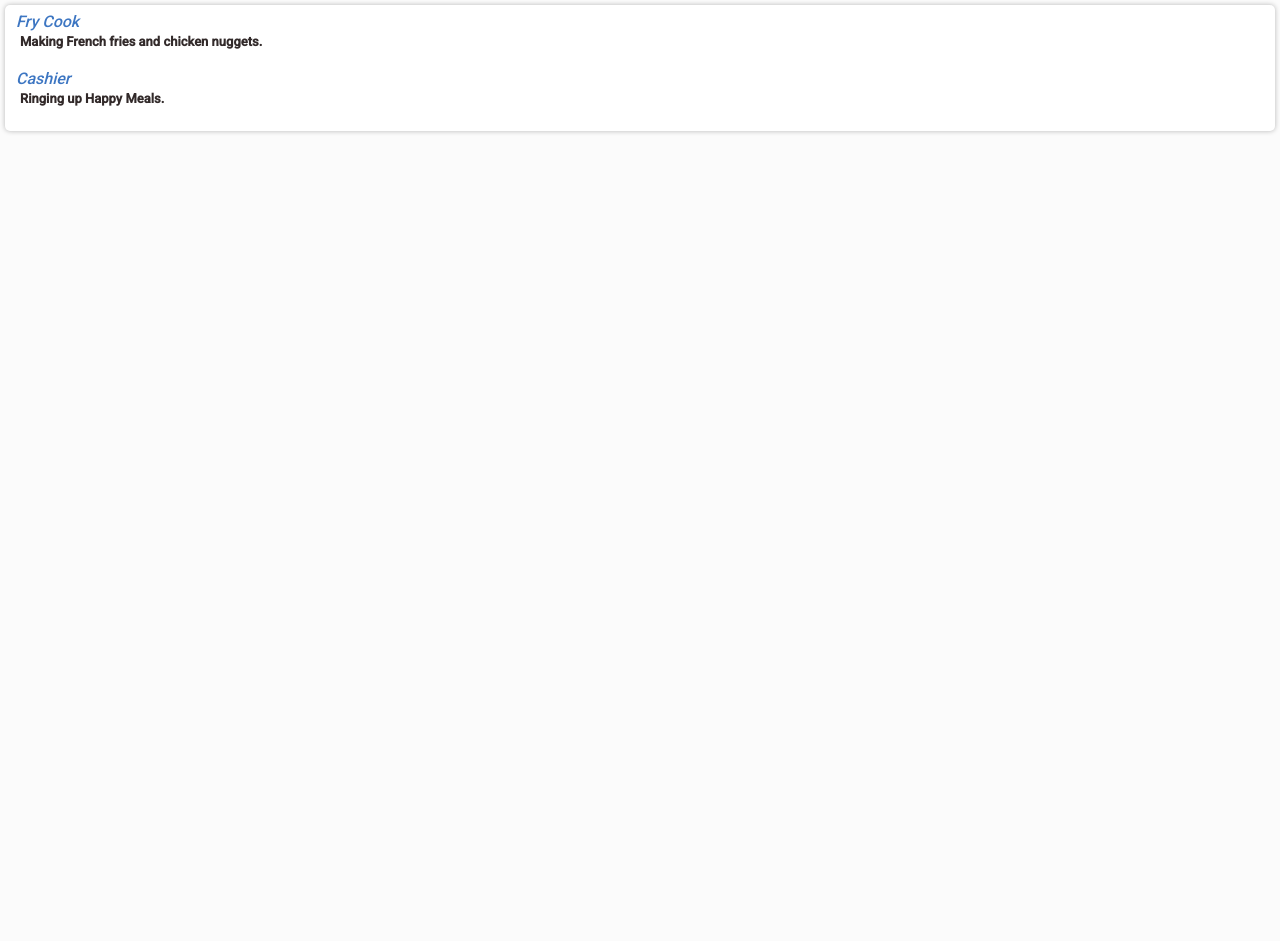
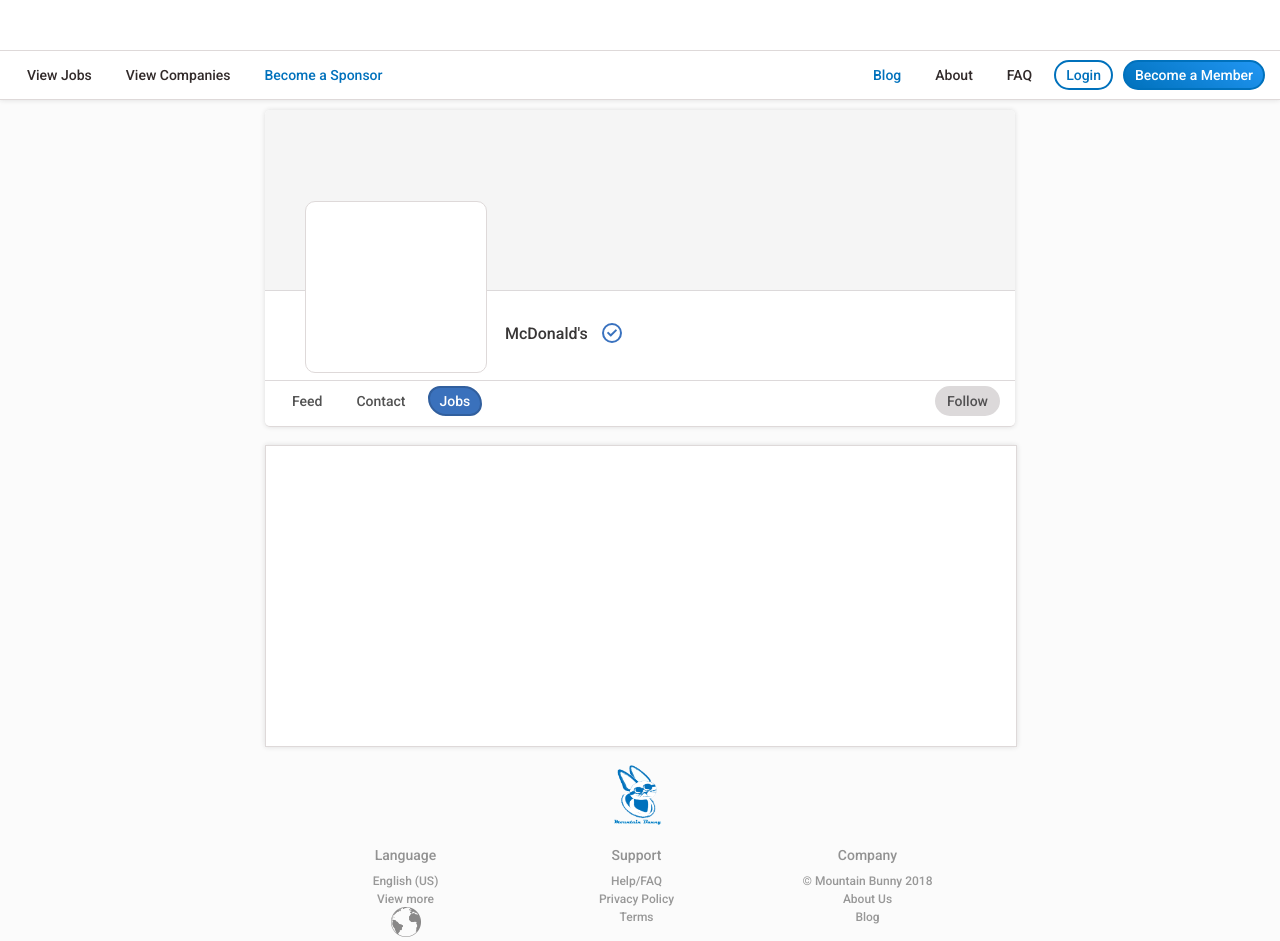
Before and after one commit to Baxter-FIndAJob/Find-A-Job, a PHP site: page /employer.php?e=1 in a window 1280 px wide. Before the commit the page ends 133 px from the top, so only its background shows below. Run offline with PHP 8.4, Linux system fonts and the light colour scheme; data comes from the database, SQL or seed files in the repository; data that the repository does not hold is empty; some libraries are stand-ins or nearby versions.

Commit message:
updates + employer page
i magically made it work, use actual db instead of plain design

```diff
--- /dev/null
+++ b/emp.css
@@ -0,0 +1,306 @@
+html, body{
+    margin: 0;
+    padding: 0;
+    background: #fbfbfb;
+    min-height: 100%;
+}
+
+.header{
+    width: 100%;
+    display: inline-block;
+    background: #ffffff;
+    border-bottom: 1px solid #ded9d9;
+    box-shadow: 0px 0px 5px #dcdcdc;
+    position: fixed;
+    z-index: 1;
+}
+
+.header .search{
+   display: inline-block;
+   width: 100%;
+   height: 50px;
+   border-bottom: 1px solid #ded9d9;
+}
+
+.header .text .left{
+    display: inline-block;
+    float: left;
+    margin: 0px 10px;
+}
+
+.header .text{
+    display: inline-block;
+    width: 100%;
+}
+
+.header .text .left a.textContent{
+    padding: 5px 10px;
+    margin: 5px;
+    font-family: 'Roboto';
+    color: #312a2a;
+    font-weight: 401;
+    font-size: 14px;
+    display: block;
+    float: left;
+    border: 2px solid #fff;
+    cursor: pointer;
+    text-decoration: none;
+    outline: none;
+}
+
+.header .text .left a.sponsorship{
+    color: #0071BC;
+}
+
+.header .text .right{
+    display: inline-block;
+    float: right;
+    margin: 0px 10px;
+}
+
+.header .text .right a.textContent{
+    padding: 5px 10px;
+    margin: 5px;
+    font-family: 'Roboto';
+    font-weight: 401;
+    font-size: 14px;
+    color: #312a2a;
+    display: block;
+    float: left;
+    border: 2px solid #fff;
+    cursor: pointer;
+    text-decoration: none;
+    transition: all .25s;
+}
+
+.header .text .right a.blog{
+    color: #0071BC;
+}
+
+.header .text .right a.login{
+    background: none;
+    border: 2px solid #0071BC;
+    color: #0071BC;
+    border-radius: 15px;
+}
+
+.header .text .right a.signup{
+    background: #ff6d3f;
+    border: 2px solid #0071BC;
+    color: #ffffff;
+    border-radius: 15px;
+    background: -webkit-linear-gradient(600deg, #2196F3, #0071BC);
+    background: -moz-linear-gradient(600deg, #2196F3, #0071BC);
+    background: -ms-linear-gradient(600deg, #2196F3, #0071BC);
+    background: -o-linear-gradient(600deg, #2196F3, #0071BC);
+}
+
+.header .text .right a.signup:hover{
+    color: #ffffff;
+}
+
+.page_holder{
+    width: 750px;
+    margin: auto;
+    padding-top: 110px;
+}
+
+.page_holder .user_container{
+    width: 100%;
+    padding-bottom: 120px;
+    background: #ffffff;
+    border-bottom: 1px solid #ded9d9;
+    box-shadow: 0px 0px 5px #dcdcdc;
+    border-radius: 5px;
+    display: inline-block;
+}
+
+.page_holder .user_container .background_container{
+	width: 100%;
+    height: 180px;
+    margin: 0 auto;
+    background: #f5f5f5;
+    border-radius: 5px 5px 0px 0px;
+    border-bottom: 1px solid #dcd9da;
+}
+
+.page_holder .user_container .profile_container{
+    width: 180px;
+    height: 170px;
+    background: white;
+    border: 1px solid #ded9d9;
+    border-radius: 10px;
+    margin: -90px 40px;
+}
+
+.page_holder .user_container .name_container{
+	padding: 0px;
+    margin: 0px;
+    display: inline-block;
+    position: relative;
+    left: 240px;
+    top: 37px;
+    max-width: 60%;
+}
+
+.page_holder .user_container .name_container b{
+	font-family: 'Roboto';
+    font-weight: 450;
+    font-size: 16px;
+    color: #383636;
+}
+
+.page_holder .user_container .rank_container{
+    padding: 0px;
+    margin: 0px;
+    display: inline-block;
+    position: relative;
+    left: 250px;
+    top: 40px;
+    max-width: 60%;
+}
+
+.page_holder .user_container .rank_container svg{
+    font-size: 10px;
+    color: #3a72bd;
+    border: 2px solid #3a72bf;
+    border-radius: 15px;
+    padding: 3px 3px;
+}
+
+.page_holder .user_container .description_container{
+    padding: 5px;
+    margin: 0px;
+    display: inline-block;
+    position: relative;
+    left: 150px;
+    top: 66px;
+    max-width: 60%;
+}
+
+.page_holder .user_container .description_container b{
+	font-family: 'Roboto';
+    font-weight: 450;
+    font-size: 14px;
+    color: #525252;
+}
+
+.page_holder .bottom_header{
+	display:  inline-block;
+	width:  100%;
+	padding-bottom: 20px;
+	border-top: 1px solid #ddd9da;
+	margin-top: -50px;
+}
+
+.page_holder .bottom_header div.left{
+	display: inline-block;
+    float: left;
+    margin: 0px 10px;
+}
+
+.page_holder .bottom_header div.left a{
+	padding: 5px 10px;
+	margin: 5px;
+	font-family: 'Roboto';
+	color: #525252;
+	font-weight: 401;
+	font-size: 14px;
+	display: block;
+	float: left;
+	border: 2px solid #fff;
+	cursor: pointer;
+	text-decoration: none;
+	outline: none;
+}
+
+.page_holder .bottom_header div.left a.active{
+    color: #ffffff;
+    background: #3a71bc;
+    border: 2px solid #315f9e;
+    border-radius: 20px 30px 20px 30px;
+}
+
+.page_holder .bottom_header div.right{
+	display: inline-block;
+    float: right;
+    margin: 0px 10px;
+}
+
+.page_holder .bottom_header div.right a{
+	padding: 5px 10px;
+	margin: 5px;
+	font-family: 'Roboto';
+	color: #525252;
+	font-weight: 401;
+	font-size: 14px;
+	display: block;
+	float: left;
+	border: 2px solid #fff;
+	cursor: pointer;
+	text-decoration: none;
+	outline: none;
+}
+
+.page_holder .bottom_header div.right a.follow{
+    border: 2px solid #dcd9da;
+    background: #dcd9da;
+    color: #525152;
+    border-radius: 15px;
+}
+
+
+.page_holder .jobs_container{
+    width: 100%;
+    height: 300px;
+    background: #ffffff;
+    border: 1px solid #ded9d9;
+    box-shadow: 0px 0px 5px #dcdcdc;
+}
+
+
+/** Footer **/
+.footer_menu{
+    width: 700px;
+    margin: 0 auto;
+    text-align: center;
+}
+
+.footer_menu .company_logo{
+    height: 60px;
+    user-select: none;
+}
+
+.footer_menu div.footer_column{
+    text-align: center;
+    float: left;
+    width: 33%;
+}
+
+.footer_menu div.footer_column .selection_name{
+    width: 100%;
+}
+
+.footer_menu div.footer_column div h4{
+    text-decoration: none;
+    color: #929292;
+    font-family: Roboto;
+    font-size: 14px;
+    font-weight: 500;
+    padding: 0;
+    margin: 0 0 8px;
+}
+
+.footer_menu div.footer_column  div a{
+    text-decoration: none;
+    font-family: "Roboto";
+    font-size: 12px;
+    font-weight: 480;
+    margin: 0;
+    padding: 0;
+    color: #989898;
+}
+
+.footer_menu div.footer_column img.language_globe{
+    width: 30px;
+}
--- a/employer.php
+++ b/employer.php
@@ -1,50 +1,137 @@
 <?php
+	// load employer data
+	require('employer_data.php');
+?>
 
-
-	// load our library of functions
-	require('db_simple.php');
-
-
-	// LOOK UP INFORMATION FOR A PARTICULAR EMPLOYER
-
-	if(!isset($_GET['e'])) {
-		echo "Please specify a particular employer.";
-	}
-
-	$employerId = $_GET['e'];
-
-	// fetch employer
-	$sql = 'SELECT * FROM employers WHERE employerId = ' . $employerId;
-	$employer = get_list($sql)[0];
-
-
-	// fetch jobs
-	$sql = 'SELECT * FROM jobs  WHERE employerId = ' . $employerId;
-	$jobs = get_list($sql);
-
-
-?>
 
 <!DOCTYPE html>
 	<html lang="en">
 	<head>
 		<meta charset="UTF-8">
 		<title>Document</title>
-		<link href="websitedesign.css?v=<?php echo time();?>" type="text/css" rel="stylesheet">
+		<link href="/findajob/emp.css?v=<?php echo time();?>" type="text/css" rel="stylesheet">
 		<link href="https://fonts.googleapis.com/css?family=Roboto:400,300,500,100" rel="stylesheet">
+		<script defer src="https://use.fontawesome.com/releases/v5.0.6/js/all.js"></script>
 	</head>
 	<body>
-		<div class="job_holder">
-		<?php
-			foreach($jobs as $j){
-				echo
-					'	<div>
-						<a class="job_title" href="?j=' . $j -> jobId . '" style="font-style: italic">' . $j -> jobTitle . '</a><br />
-						<div class="job_description" style="font-weight: bold">' . $j -> jobDescription . '</div></div>
-						<br />';
-			}
-		?>
+		<!-- HEADER -->
+		<div id="header" class="header">
+			<div class="search container">
+
+			</div>
+			<div class="text container">
+				<div class="left">
+					<a class="textContent view_jobs">View Jobs</a>
+					<a class="textContent view_jobs">View Companies</a>
+					<a class="textContent sponsorship">Become a Sponsor</a>
+				</div>
+				<div class="right">
+					<a class="textContent blog">Blog</a>
+					<a class="textContent about">About</a>
+					<a class="textContent faq">FAQ</a>
+					<a class="textContent login">Login</a>
+					<a class="textContent signup" href="login.php">Become a Member</a>
+				</div>
+			</div>
 		</div>
+		<!-- PAGE HOLDER -->
+		<div class="page_holder">
+			<div class="user_container">
+				<?php
+					foreach($employer as $e) {
+						echo 	'<div class="background_container"></div>
+								<div class="profile_container"></div>
+								<div class="name_container"><b>'. $e -> employerName .'</b></div>
+								<div class="rank_container"><i class="fas fa-check"></i></div>
+								<div class="description_container"><b>' . $e -> employerDescription . '</b></div>
+						';
+					}
+				?>
+			</div>
+			<div class="bottom_header">
+				<div class="left">
+					<a class="textContent wall">Feed</a>
+					<a class="textContent contact">Contact</a>
+					<a class="textContent jobs active">Jobs</a>
+				</div>
+				<div class="right">
+					<a class="textContent follow">Follow</a>
+				</div>
+			</div>
+
+
+			<div class="job_holder">
+			<?php
+				//foreach($jobs as $j){
+				//	echo
+				//		'	<div>
+				//			<a class="job_title" href="?j=' . $j -> jobId . '" style="font-style: italic">' . $j -> jobTitle . '</a><br />
+				//			<div class="job_description" style="font-weight: bold">' . $j -> jobDescription . '</div></div>
+				//			<br />';
+				//}
+			?>
+			</div>
+		<div class="jobs_container">
+
+		</div>
+		</div>
+
+		<!-- FOOTER MENU -->
+			<div class="footer_menu">
+				<br>
+					<img src="/findajob/companyLogo.png" class="company_logo" />
+				<br>
+				<br>
+
+				<!-- FOOTER COLUMN 1 -->
+				<div class="footer_column">
+					<div class="selection_name">
+						<h4>Language</h4>
+					</div>
+					<div class="inactive_selection" data-type="inactive">
+						<a href="about.html">English (US)</a>
+					</div>
+					<div class="inactive_selection" data-type="inactive">
+						<a>View more</a>
+
+					</div>
+					<img src="/findajob/globe_img.png" class="language_globe" />
+				</div>
+
+				<!-- FOOTER COLUMN 2 -->
+				<div class="footer_column">
+					<div class="selection_name">
+						<h4>Support</h4>
+					</div>
+					<div class="inactive_selection" data-type="inactive">
+						<a href="support.html">Help/FAQ</a>
+					</div>
+					<div class="inactive_selection" data-type="inactive">
+							<a href="privacy.html">Privacy Policy</a>
+						</div>
+					<div class="inactive_selection" data-type="inactive">
+							<a href="terms.html">Terms</a>
+					</div>
+				</div>
+
+				<!-- FOOTER COLUMN 3 -->
+				<div class="footer_column">
+					<div class="selection_name">
+						<h4>Company</h4>
+					</div>
+					<div>
+						<a>© Mountain Bunny 2018</a>
+					</div>
+					<div class="inactive_selection" data-type="inactive">
+						<a href="about.html">About Us</a>
+					</div>
+					<div class="inactive_selection" data-type="inactive">
+						<a href="blog.html">Blog</a>
+					</div>
+				</div>
+
+				<div style="clear: both;"></div>
+
 
 
 	</body>
--- /dev/null
+++ b/employer_data.php
@@ -0,0 +1,22 @@
+<?php
+
+	// load our library of functions
+	require('db_simple.php');
+
+	// LOOK UP INFORMATION FOR A PARTICULAR EMPLOYER
+
+	if(!isset($_GET['e'])) {
+		echo "Please specify a particular employer.";
+	}
+
+	$employerId = $_GET['e'];
+
+	// fetch employer
+	$sqle = 'SELECT * FROM employers WHERE employerId = ' . $employerId;
+	$employer = get_list($sqle);
+
+
+	// fetch jobs
+	$sqlj = 'SELECT * FROM jobs  WHERE employerId = ' . $employerId;
+	$jobs = get_list($sqlj);
+?>
--- a/load_data.php
+++ b/load_data.php
@@ -1,6 +1,4 @@
 <?php
-
-
 	// fetch employers
 	$sqle = 'SELECT * FROM employers';
 	$employers = get_list($sqle);
```
